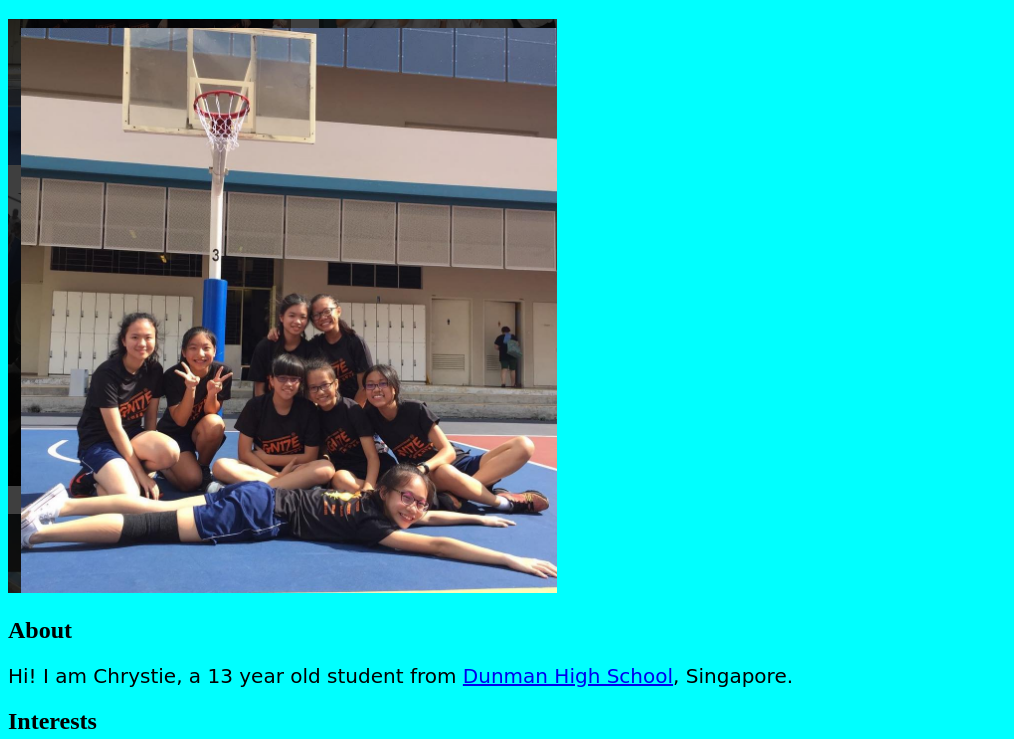
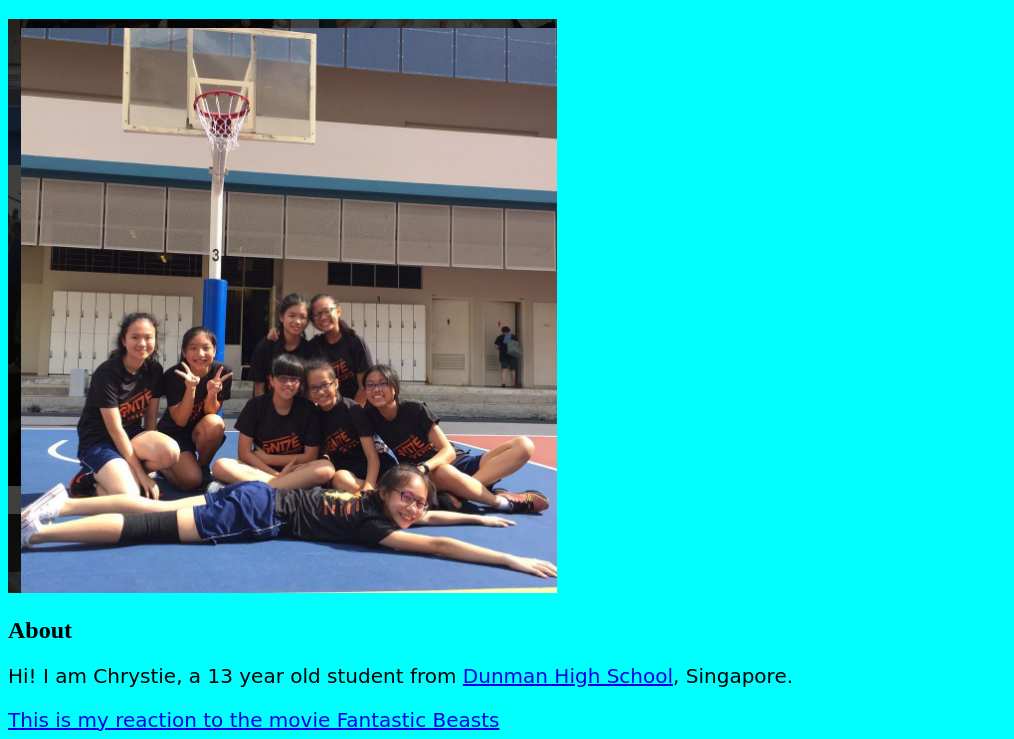
Before and after one commit to dhs17y1cchrystietiong/dhs17y1cchrystietiong.github.io, a plain HTML site: page index.html in a window 1280 px wide. Shown: the part 61-800 px from the top of the page, without its empty margins (0-1014 px from the left). Drawn offline with Linux system fonts and the light colour scheme.

Commit message:
Update index.html

```diff
--- a/index.html
+++ b/index.html
@@ -9,6 +9,7 @@
   <img src="photo1.jpg.PNG" />
   <h2>About</h2>
   <p>Hi! I am Chrystie, a 13 year old student from <a href="http://www.dunmanhigh.moe.edu.sg">Dunman High School</a>, Singapore.</p>
+    <p><a href="dhs17y1cchrystietiong.pageone.html">This is my reaction to the movie Fantastic Beasts</a></p>
   <h2>Interests</h2>
   <p>My hobbies are watching youtube videos, (One of my favourite youtubers is <a href="https://www.youtube.com/results?search_query=thejianhaotan">TheJianHaoTan</a>), playing
     basketball with my friends and teammates, listening to songs and socialising with my friends:) </p>
```
